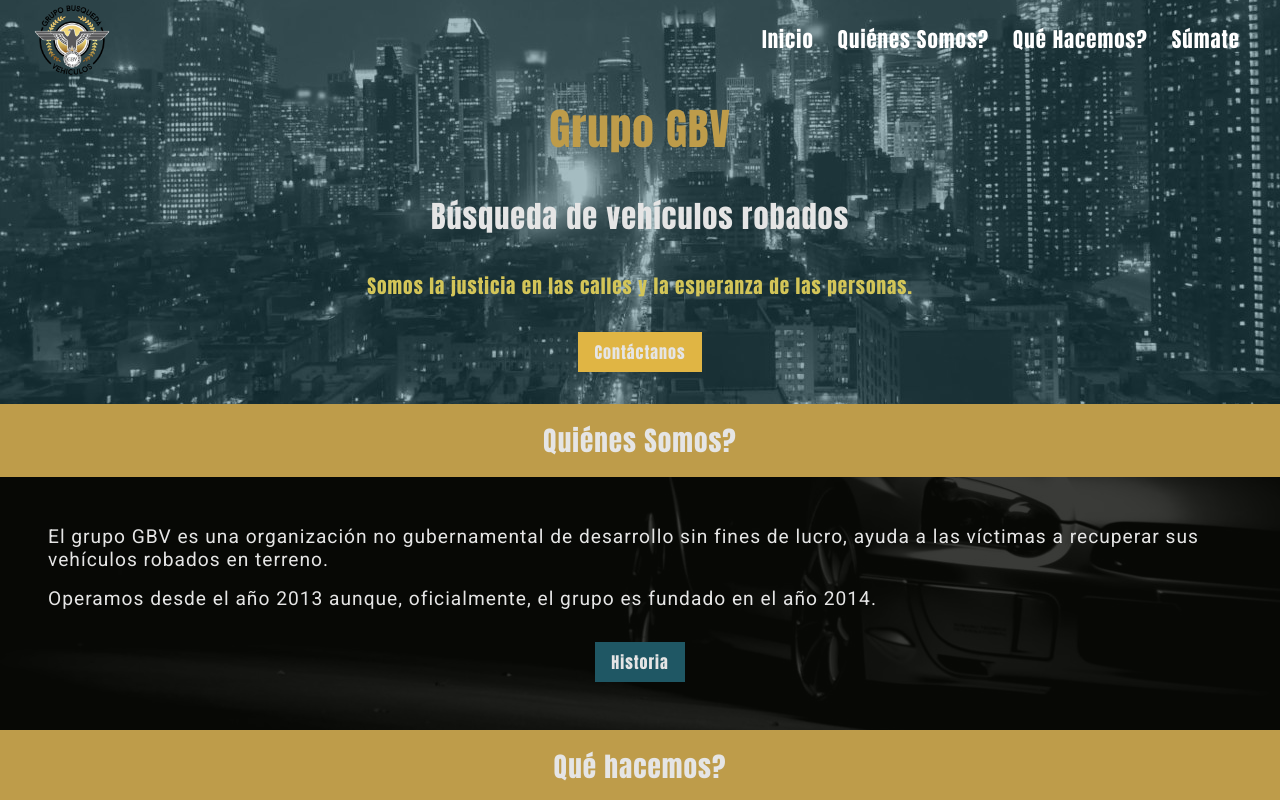
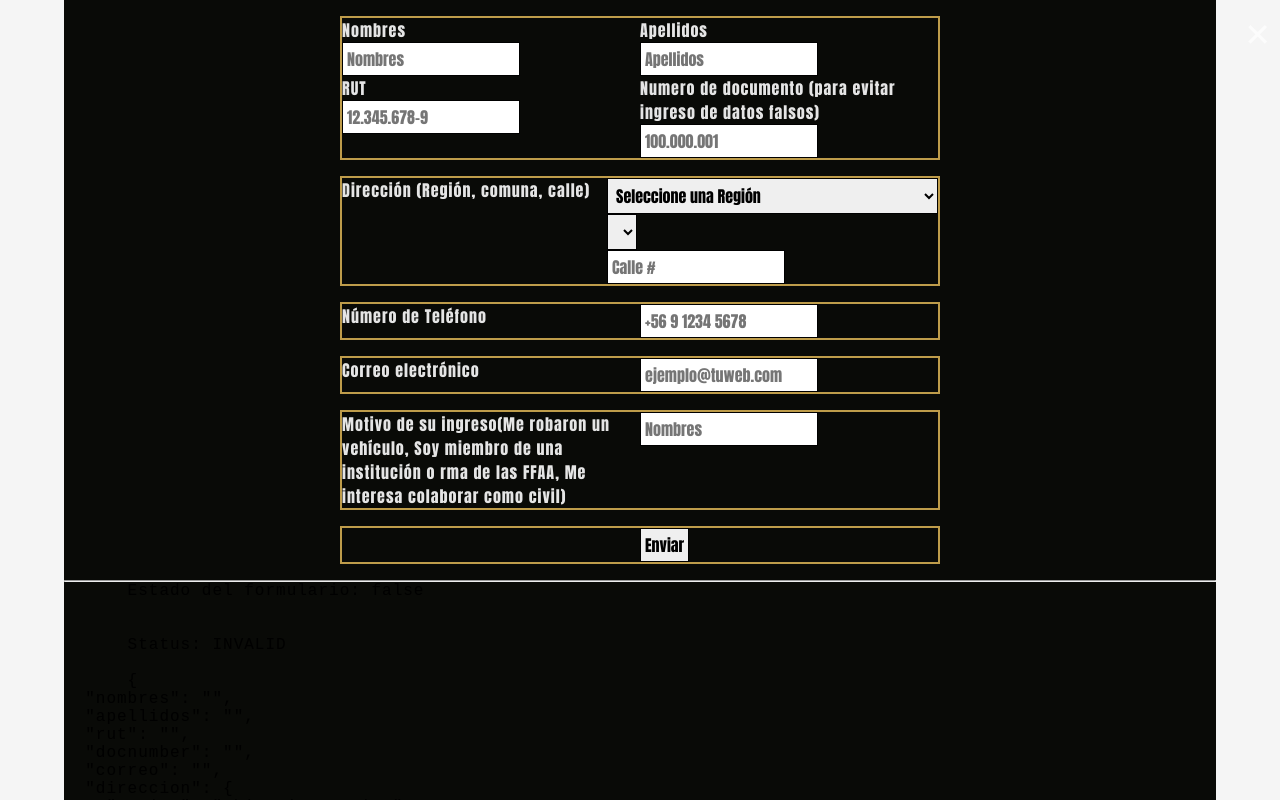
Before and after one commit to EsferaDigital/gbvong, an Angular app: page / in a window 1280 px wide. Shown: the top 800 px of the page. Built offline with nearby package versions, Linux system fonts and the light colour scheme.

Commit message:
servicio de datos, validacion y dinamismo de regiones y comunas, algo de estilos, creacion del json en assets

```diff
--- a/src/app/components/main/main.component.ts
+++ b/src/app/components/main/main.component.ts
@@ -8,8 +8,10 @@ import { Component} from '@angular/core';
 })
 export class MainComponent{
 
-  verhistoria : boolean;
-  verformulario: boolean;
+  verhistoria: boolean;
+  // Formulario por defecto en true para mostrarlo mientras lo diseño
+  // tslint:disable-next-line: no-inferrable-types
+  verformulario: boolean = true;
 
 
   // el valor de modal debe ser = al valor de lo que recibamos del modal historia o modal formulario
--- a/src/app/components/modalform/modalform.component.html
+++ b/src/app/components/modalform/modalform.component.html
@@ -1,10 +1,12 @@
 
 <div #modalF id="Modal-container" class="Modal">
-  <div id="Modal-content">
-    <form [formGroup]="forma" (ngSubmit)="guardar()">
-      <div>
+  <div class="Modal-content">
+    <form class="Formulario"
+          [formGroup]="forma"
+          (ngSubmit)="guardar()">
 
-        <div class="form-group">
+        <div class="Formulario-item">
+          <div class="Formulario-item-identidad">
             <label for="">Nombres</label>
             <div>
               <input type="text"
@@ -17,7 +19,7 @@
             </div>
           </div>
 
-        <div class="form-group">
+          <div class="Formulario-item-identidad">
             <label for="">Apellidos</label>
             <div>
               <input type="text"
@@ -30,16 +32,20 @@
             </div>
           </div>
 
-        <div class="form-group">
+          <div class="Formulario-item-identidad">
             <label for="">RUT</label>
             <div>
-            <input type="number"
+              <input type="text"
                     placeholder="12.345.678-9"
-                   formControlName="rut">
+                    formControlName="rut"
+                    [class.is-invalid]="rutNoValido">
+              <small *ngIf="rutNoValido" class="text-danger">
+                Ingrese un RUT válido
+              </small>
             </div>
           </div>
 
-        <div class="form-group">
+          <div class="Formulario-item-identidad">
             <label for="">Numero de documento (para evitar ingreso de datos falsos)</label>
             <div>
               <input type="number"
@@ -47,27 +53,34 @@
                     formControlName="docnumber">
             </div>
           </div>
+        </div>
 
-        <div class="form-group" formGroupName="direccion">
+        <div class="Formulario-item" formGroupName="direccion">
           <label for="">Dirección (Región, comuna, calle)</label>
           <div>
 
             <div>
-              <input type="text"
-                     placeholder="Región"
-                     formControlName="region"
-                     [class.is-invalid]="regionNoValida">
+              <select formControlName="region"
+                      [class.is-invalid]="regionNoValida"
+                      [disabled]="ubicacion.length === 0"
+                      (change)="changeRegion($event.target.value)">
+                <option *ngFor="let objeto of ubicacion">
+                         {{objeto.region}}
+                </option>
+              </select>
               <small *ngIf="regionNoValida" class="text-danger">
                 Seleccione una Region
               </small>
             </div>
 
             <div>
-              <input type="text"
-                     placeholder="Comuna"
-                     formControlName="comuna"
-                     [class.is-invalid]="comunaNoValida">
-                <small *ngIf="comunaNoValida" class="text-danger">
+              <select formControlName="comunas"
+                      [class.is-invalid]="comunasNoValida">
+                <option *ngFor="let comuna of comunas">
+                  {{comuna}}
+                </option>
+              </select>
+              <small *ngIf="comunasNoValida" class="text-danger">
                 Seleccione una Comuna
               </small>
             </div>
@@ -85,14 +98,14 @@
           </div>
         </div>
 
-        <div class="form-group">
+        <div class="Formulario-item">
           <label for="">Número de Teléfono</label>
           <div>
             <input type="number" placeholder="+56 9 1234 5678">
           </div>
         </div>
 
-        <div class="form-group">
+        <div class="Formulario-item">
           <label for="">Correo electrónico</label>
           <div>
             <input type="email"
@@ -105,21 +118,20 @@
           </div>
         </div>
 
-        <div class="form-group">
+        <div class="Formulario-item">
           <label for="">Motivo de su ingreso(Me robaron un vehículo, Soy miembro de una institución o rma de las FFAA, Me interesa colaborar como civil)</label>
           <div>
             <input type="text" placeholder="Nombres">
           </div>
         </div>
 
-        <div class="form-group">
+        <div class="Formulario-item">
           <label>&nbsp;</label>
           <div>
             <button type="submit">Enviar</button>
           </div>
         </div>
 
-      </div>
     </form>
 
     <hr>
@@ -129,38 +141,8 @@
       Status: {{forma.status}}
     </pre>
 
-        <!-- Esto es sólo para victimas, puedo pornerlo en un form grup aparte (solo dos form group) -->
-        <!-- <h2>Sólo para víctimas</h2>
-        <div class="form-group">
-          <label for="">Ingresa la patente del vehículo robado</label>
-          <div>
-            <input type="text" placeholder="patente">
+    <pre>
+      {{forma.value | json}}
+    </pre>
   </div>
 </div>
-
-        <div class="form-group">
-          <label for="">Más datos que pudieras añadir (marca, color, lugar, contexto del robo</label>
-          <div>
-            <input type="text" placeholder="Poner un text area">
-          </div>
-        </div>
-
-        <div class="form-group">
-          <label for="">Si encontramos tu vehículo, estarías dispuesto a hacer una donación a nuestra ONG</label>
-          <div>
-            <input type="text" placeholder="si, no, tal vez">
-          </div>
-        </div>
-
-        <div class="form-group">
-          <label for="">¿Cuánto podrías donar?</label>
-          <div>
-            <input type="text" placeholder="Nombres">
-          </div>
-        </div> -->
-
-        <!-- esa es toda la informacion que se necesita -->
-
-
-  </div>
-</div>
--- a/src/app/components/modalform/modalform.component.ts
+++ b/src/app/components/modalform/modalform.component.ts
@@ -1,6 +1,7 @@
 import { Component, OnInit } from '@angular/core';
 import { FormGroup, FormBuilder, Validators } from '@angular/forms';
 import { ValidadoresService } from '../../services/validadores.service';
+import { DatosService } from '../../services/datos.service';
 
 @Component({
   selector: 'gb-modalform',
@@ -10,15 +11,29 @@ import { ValidadoresService } from '../../services/validadores.service';
 export class ModalformComponent implements OnInit {
 
   forma: FormGroup
+  ubicacion: any[] = []
+  // region: any
+  comunas: any[]
 
   constructor(
     private fb: FormBuilder,
-    private validadores: ValidadoresService
+    private validadores: ValidadoresService,
+    private datosService: DatosService
     ) {
     this.crearFormulario();
   }
 
   ngOnInit(): void {
+    this.datosService.getUbicacion()
+      .subscribe( (ubicacion: any) => {
+        this.ubicacion = ubicacion;
+
+        // unshift es una funcion nativa que añade un valor al principio de un array
+        this.ubicacion.unshift({
+          region: 'Seleccione una Región',
+          comunas: ''
+        })
+      })
   }
 
   get nombresNoValido(){
@@ -29,6 +44,10 @@ export class ModalformComponent implements OnInit {
     return this.forma.get('apellidos').invalid && this.forma.get('apellidos').touched
   }
 
+  get rutNoValido(){
+    return this.forma.get('rut').invalid && this.forma.get('rut').touched
+  }
+
   get correoNoValido(){
     return this.forma.get('correo').invalid && this.forma.get('correo').touched
   }
@@ -37,67 +56,67 @@ export class ModalformComponent implements OnInit {
     return this.forma.get('direccion.region').invalid && this.forma.get('direccion.region').touched
   }
 
-  get comunaNoValida(){
-    return this.forma.get('direccion.comuna').invalid && this.forma.get('direccion.comuna').touched
+  get comunasNoValida(){
+    return this.forma.get('direccion.comunas').invalid && this.forma.get('direccion.comunas').touched
   }
 
   get calleNoValida(){
     return this.forma.get('direccion.calle').invalid && this.forma.get('direccion.calle').touched
   }
 
+  // Funcion que crea el formulario y recibe validadores
   crearFormulario(){
     this.forma = this.fb.group({
-      nombres: ['', [Validators.required, Validators.minLength(5)]],
-      apellidos: ['', [Validators.required, Validators.minLength(5)]],
-      rut: [''],
+      nombres: ['', [
+        Validators.required,
+        Validators.minLength(5)]],
+      apellidos: ['', [
+        Validators.required,
+        Validators.minLength(5)]],
+      rut: ['', [
+        Validators.required
+      ]],
       docnumber: [''],
       correo: ['', [
                 Validators.required,
                 Validators.pattern('[a-z0-9._%+-]+@[a-z0-9.-]+\.[a-z]{2,3}$')
               ]],
       direccion: this.fb.group({
-        region: ['', Validators.required],
-        comuna: ['', Validators.required],
+        region: ['ubicacion.region', Validators.required],
+        comunas: ['', Validators.required],
         calle: ['', Validators.required]
       })
     })
   }
 
+  changeRegion(region){
+    this.comunas = this.ubicacion.find(ubc => ubc.region === region).comunas
+
+    // unshift es una funcion nativa que añade un valor al principio de un array
+    this.comunas.unshift('Seleccione una comuna')
+    console.log(this.comunas)
+  }
+
+  // Evento que guarda la info en base de datos
   guardar(){
     console.log(this.forma);
 
     // Para marcar como tocados todos los campos invalidos
-    if(this.forma.invalid){
+    if (this.forma.invalid){
 
-      return Object.values(this.forma.controls).forEach( control =>{
-        if(control instanceof FormGroup){
-          Object.values(control.controls).forEach(control => control.markAsTouched())
+      return Object.values(this.forma.controls).forEach( control => {
+
+        if (control instanceof FormGroup){
+          Object.values(control.controls).forEach( ctrl => ctrl.markAsTouched())
         }else{
           control.markAsTouched()
         }
       })
     }
 
-    //Posteo de la informacion a base de datos
+    // Posteo de la informacion a base de datos (falta)
 
     // Resetear el formulario
-    // Puedo pasarle al reset un objeto (guardado en una variable) con los valores de mi formulario que quiero que resetee
-    // EJ:
-    let objetoReset = {
-      nombres: 'Juan Eduardo',
-      apellidos: 'Zavando Sáez',
-      rut: '13.448453-5',
-      docnumber: '',
-      correo: 'ejemplo@ejemplo.com',
-      telefono: '',
-      direccion: {
-        region: '',
-        comuna: '',
-        calle: ''
-      },
-      motivoingreso: ''
-    }
-
     this.forma.reset()
   }
 
--- /dev/null
+++ b/src/assets/docs/comunas.json
@@ -0,0 +1,423 @@
+[
+  {
+  "region": "Región Metropolitana de Santiago",
+  "comunas": [
+    "Cerrillos",
+    "Cerro Navia",
+    "Conchalí",
+    "El Bosque",
+    "Estación Central",
+    "Huechuraba",
+    "Independencia",
+    "La Cisterna",
+    "La Florida",
+    "La Granja",
+    "La Pintana",
+    "La Reina",
+    "Las Condes",
+    "Lo Barnechea",
+    "Lo Espejo",
+    "Lo Prado",
+    "Macul",
+    "Maipú",
+    "Ñuñoa",
+    "Pedro Aguirre Cerda",
+    "Peñalolén",
+    "Providencia",
+    "Pudahuel",
+    "Quilicura",
+    "Quinta Normal",
+    "Recoleta",
+    "Renca",
+    "Santiago",
+    "San Joaquín",
+    "San Miguel",
+    "San Ramón",
+    "Vitacura",
+    "Puente Alto",
+    "Pirque",
+    "San José de Maipo",
+    "Colina",
+    "Lampa",
+    "Tiltil",
+    "San Bernardo",
+    "Buin",
+    "Calera de Tango",
+    "Paine",
+    "Melipilla",
+    "Alhué",
+    "Curacaví",
+    "María Pinto",
+    "San Pedro",
+    "Talagante",
+    "El Monte",
+    "Isla de Maipo",
+    "Padre Hurtado",
+    "Peñaflor"
+  ]
+  },
+  {
+    "region": "Tarapacá",
+    "comunas": [
+      "Iquique",
+      "Alto Hospicio",
+      "Pozo Almonte",
+      "Camiña",
+      "Colchane",
+      "Huara",
+      "Pica"
+    ]
+  },
+  {
+    "region": "Antofagasta",
+    "comunas": [
+      "Antofagasta",
+      "Mejillones",
+      "Sierra Gorda",
+      "Taltal",
+      "Calama",
+      "Ollagüe",
+      "San Pedro de Atacama",
+      "Tocopilla",
+      "María Elena"
+    ]
+  },
+  {
+    "region": "Atacama",
+    "comunas": [
+      "Copiapó",
+      "Caldera",
+      "Tierra Amarilla",
+      "Chañaral",
+      "Diego de Almagro",
+      "Vallenar",
+      "Alto del Carmen",
+      "Freirina",
+      "Huasco"
+    ]
+  },
+  {
+    "region": "Coquimbo",
+    "comunas": [
+      "La Serena",
+      "Coquimbo",
+      "Andacollo",
+      "La Higuera",
+      "Paiguano",
+      "Vicuña",
+      "Illapel",
+      "Canela",
+      "Los Vilos",
+      "Salamanca",
+      "Ovalle",
+      "Combarbalá",
+      "Monte Patria",
+      "Punitaqui",
+      "Río Hurtado"
+    ]
+  },
+  {
+    "region": "Valparaíso",
+    "comunas": [
+      "Valparaíso",
+      "Casablanca",
+      "Concón",
+      "Juan Fernández",
+      "Puchuncaví",
+      "Quintero",
+      "Viña del Mar",
+      "Isla de Pascua",
+      "Los Andes",
+      "Calle Larga",
+      "Rinconada",
+      "San Esteban",
+      "La Ligua",
+      "Cabildo",
+      "Papudo",
+      "Petorca",
+      "Zapallar",
+      "Quillota",
+      "Calera",
+      "Hijuelas",
+      "La Cruz",
+      "Nogales",
+      "San Antonio",
+      "Algarrobo",
+      "Cartagena",
+      "El Quisco",
+      "El Tabo",
+      "Santo Domingo",
+      "San Felipe",
+      "Catemu",
+      "Llaillay",
+      "Panquehue",
+      "Putaendo",
+      "Santa María",
+      "Quilpué",
+      "Limache",
+      "Olmué",
+      "Villa Alemana"
+    ]
+  },
+  {
+    "region": "Región del Libertador Gral. Bernardo O’Higgins",
+    "comunas": [
+      "Rancagua",
+      "Codegua",
+      "Coinco",
+      "Coltauco",
+      "Doñihue",
+      "Graneros",
+      "Las Cabras",
+      "Machalí",
+      "Malloa",
+      "San Francisco de Mostazal",
+      "Olivar",
+      "Peumo",
+      "Pichidegua",
+      "Quinta de Tilcoco",
+      "Rengo",
+      "Requínoa",
+      "San Vicente de Tagua Tagua",
+      "Pichilemu",
+      "La Estrella",
+      "Litueche",
+      "Marchihue",
+      "Navidad",
+      "Paredones",
+      "San Fernando",
+      "Chépica",
+      "Chimbarongo",
+      "Lolol",
+      "Nancagua",
+      "Palmilla",
+      "Peralillo",
+      "Placilla",
+      "Pumanque",
+      "Santa Cruz"
+    ]
+  },
+  {
+    "region": "Región del Maule",
+    "comunas": [
+      "Talca",
+      "Constitución",
+      "Curepto",
+      "Empedrado",
+      "Maule",
+      "Pelarco",
+      "Pencahue",
+      "Río Claro",
+      "San Clemente",
+      "San Rafael",
+      "Cauquenes",
+      "Chanco",
+      "Pelluhue",
+      "Curicó",
+      "Hualañé",
+      "Licantén",
+      "Molina",
+      "Rauco",
+      "Romeral",
+      "Sagrada Familia",
+      "Teno",
+      "Vichuquén",
+      "Linares",
+      "Colbún",
+      "Longaví",
+      "Parral",
+      "Retiro",
+      "San Javier de Loncomilla",
+      "Villa Alegre",
+      "Yerbas Buenas"
+    ]
+  },
+  {
+    "region": "Región del Biobío",
+    "comunas": [
+      "Concepción",
+      "Coronel",
+      "Chiguayante",
+      "Florida",
+      "Hualqui",
+      "Lota",
+      "Penco",
+      "San Pedro de la Paz",
+      "Santa Juana",
+      "Talcahuano",
+      "Tomé",
+      "Hualpén",
+      "Lebu",
+      "Arauco",
+      "Cañete",
+      "Contulmo",
+      "Curanilahue",
+      "Los Álamos",
+      "Tirúa",
+      "Los Ángeles",
+      "Antuco",
+      "Cabrero",
+      "Laja",
+      "Mulchén",
+      "Nacimiento",
+      "Negrete",
+      "Quilaco",
+      "Quilleco",
+      "San Rosendo",
+      "Santa Bárbara",
+      "Tucapel",
+      "Yumbel",
+      "Alto Biobío"
+    ]
+  },
+  {
+    "region": "Región de la Araucanía",
+    "comunas": [
+      "Temuco",
+      "Carahue",
+      "Cunco",
+      "Curarrehue",
+      "Freire",
+      "Galvarino",
+      "Gorbea",
+      "Lautaro",
+      "Loncoche",
+      "Melipeuco",
+      "Nueva Imperial",
+      "Padre las Casas",
+      "Perquenco",
+      "Pitrufquén",
+      "Pucón",
+      "Saavedra",
+      "Teodoro Schmidt",
+      "Toltén",
+      "Vilcún",
+      "Villarrica",
+      "Cholchol",
+      "Angol",
+      "Collipulli",
+      "Curacautín",
+      "Ercilla",
+      "Lonquimay",
+      "Los Sauces",
+      "Lumaco",
+      "Purén",
+      "Renaico",
+      "Traiguén",
+      "Victoria"
+    ]
+  },
+  {
+    "region": "Región de Los Ríos",
+    "comunas": [
+      "Valdivia",
+      "Corral",
+      "Lanco",
+      "Los Lagos",
+      "Máfil",
+      "Mariquina",
+      "Paillaco",
+      "Panguipulli",
+      "La Unión",
+      "Futrono",
+      "Lago Ranco",
+      "Río Bueno"
+    ]
+  },
+  {
+    "region": "Región de Los Lagos",
+    "comunas": [
+      "Puerto Montt",
+      "Calbuco",
+      "Cochamó",
+      "Fresia",
+      "Frutillar",
+      "Los Muermos",
+      "Llanquihue",
+      "Maullín",
+      "Puerto Varas",
+      "Castro",
+      "Ancud",
+      "Chonchi",
+      "Curaco de Vélez",
+      "Dalcahue",
+      "Puqueldón",
+      "Queilén",
+      "Quellón",
+      "Quemchi",
+      "Quinchao",
+      "Osorno",
+      "Puerto Octay",
+      "Purranque",
+      "Puyehue",
+      "Río Negro",
+      "San Juan de la Costa",
+      "San Pablo",
+      "Chaitén",
+      "Futaleufú",
+      "Hualaihué",
+      "Palena"
+    ]
+  },
+  {
+    "region": "Región Aisén del Gral. Carlos Ibáñez del Campo",
+    "comunas": [
+      "Coihaique",
+      "Lago Verde",
+      "Aisén",
+      "Cisnes",
+      "Guaitecas",
+      "Cochrane",
+      "O’Higgins",
+      "Tortel",
+      "Chile Chico",
+      "Río Ibáñez"
+    ]
+  },
+  {
+    "region": "Región de Magallanes y de la Antártica Chilena",
+    "comunas": [
+      "Punta Arenas",
+      "Laguna Blanca",
+      "Río Verde",
+      "San Gregorio",
+      "Cabo de Hornos (Ex Navarino)",
+      "Antártica",
+      "Porvenir",
+      "Primavera",
+      "Timaukel",
+      "Natales",
+      "Torres del Paine"
+    ]
+  },
+  {
+    "region": "Arica y Parinacota",
+    "comunas": ["Arica", "Camarones", "Putre", "General Lagos"]
+  },
+  {
+    "region": "Región de Ñuble",
+    "comunas": [
+      "Cobquecura",
+      "Coelemu",
+      "Ninhue",
+      "Portezuelo",
+      "Quirihue",
+      "Ránquil",
+      "Treguaco",
+      "Bulnes",
+      "Chillán Viejo",
+      "Chillán",
+      "El Carmen",
+      "Pemuco",
+      "Pinto",
+      "Quillón",
+      "San Ignacio",
+      "Yungay",
+      "Coihueco",
+      "Ñiquén",
+      "San Carlos",
+      "San Fabián",
+      "San Nicolás"
+    ]
+  }
+]
--- a/src/scss/elementos/formularios.scss
+++ b/src/scss/elementos/formularios.scss
@@ -0,0 +1,12 @@
+.Formulario{
+  width: 100%;
+  margin: auto;
+  max-width: 600px;
+  color: color(bg);
+  &-item{
+    display: grid;
+    grid-template-columns: 1fr 1fr;
+    border: 2px solid color(secondary);
+    margin: 1rem 0;
+  }
+}
--- a/src/scss/elementos/modal.scss
+++ b/src/scss/elementos/modal.scss
@@ -100,6 +100,12 @@
   }
 }
 
+.Modal-content{
+  width: 90%;
+  margin: auto;
+  background-color: color(primary);
+}
+
 #closeModal{
   position: absolute;
   top: .7rem;
--- a/src/styles.scss
+++ b/src/styles.scss
@@ -55,6 +55,7 @@
 @import "./scss/elementos/botones";
 @import "./scss/elementos/iconos";
 @import "./scss/elementos/modal";
+@import "./scss/elementos/formularios";
 
 
 
--- a/tslint.json
+++ b/tslint.json
@@ -6,7 +6,8 @@
     "no-string-literal": false,
     "semicolon": false,
     "one-line": false,
-    "prefer-const": false
+    "prefer-const": false,
+    "no-trailing-whitespace": [true, "ignore-comments"],
     "deprecation": {
       "severity": "warning"
     },
@@ -20,7 +21,7 @@
       "camelCase"
     ],
     "component-selector": [
-      true,
+      false,
       "element",
       "app",
       "kebab-case"
```
Also changed, not shown: src/app/app.module.ts (+9 -2 lines), src/app/services/datos.service.ts (added, +20 -0 lines), 2 other files (tests, documents, lock files or other folders). Lines whose indentation alone changed are shown as unchanged.
